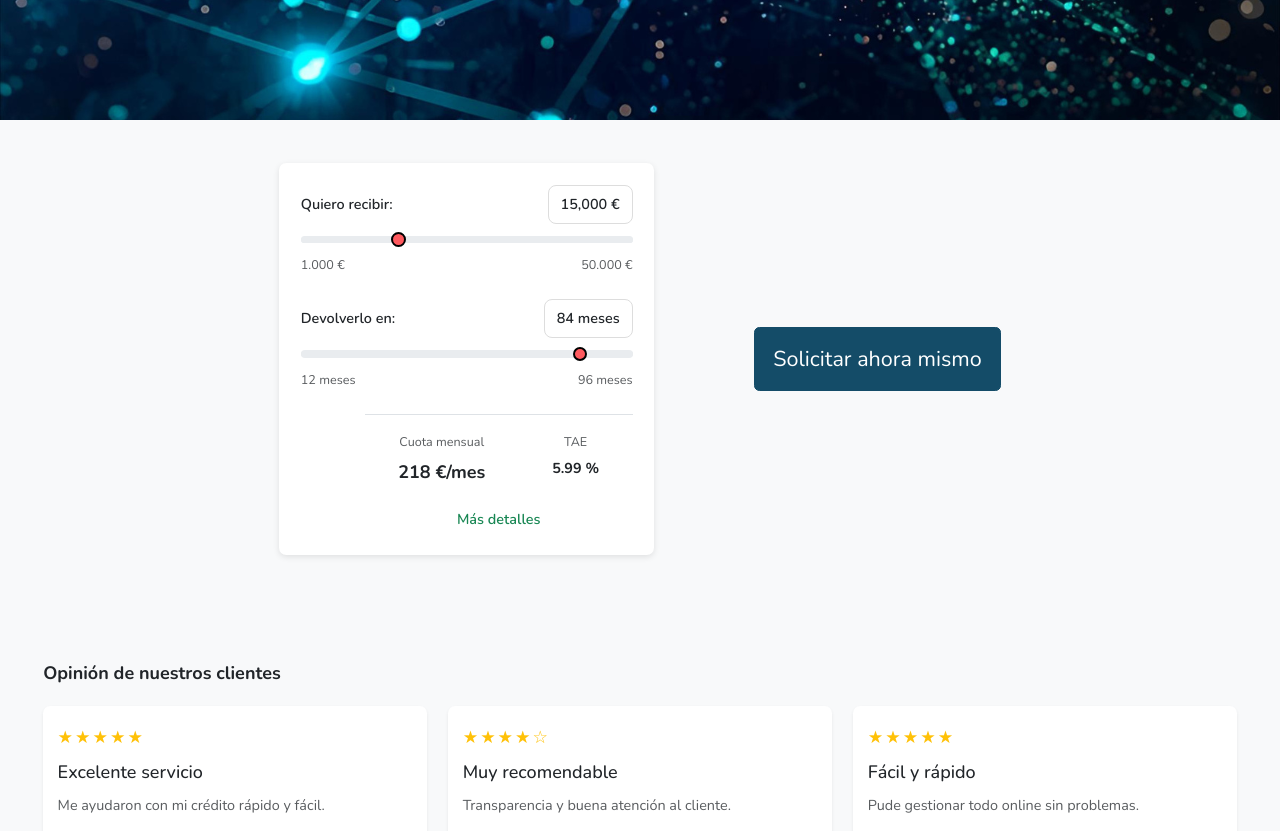
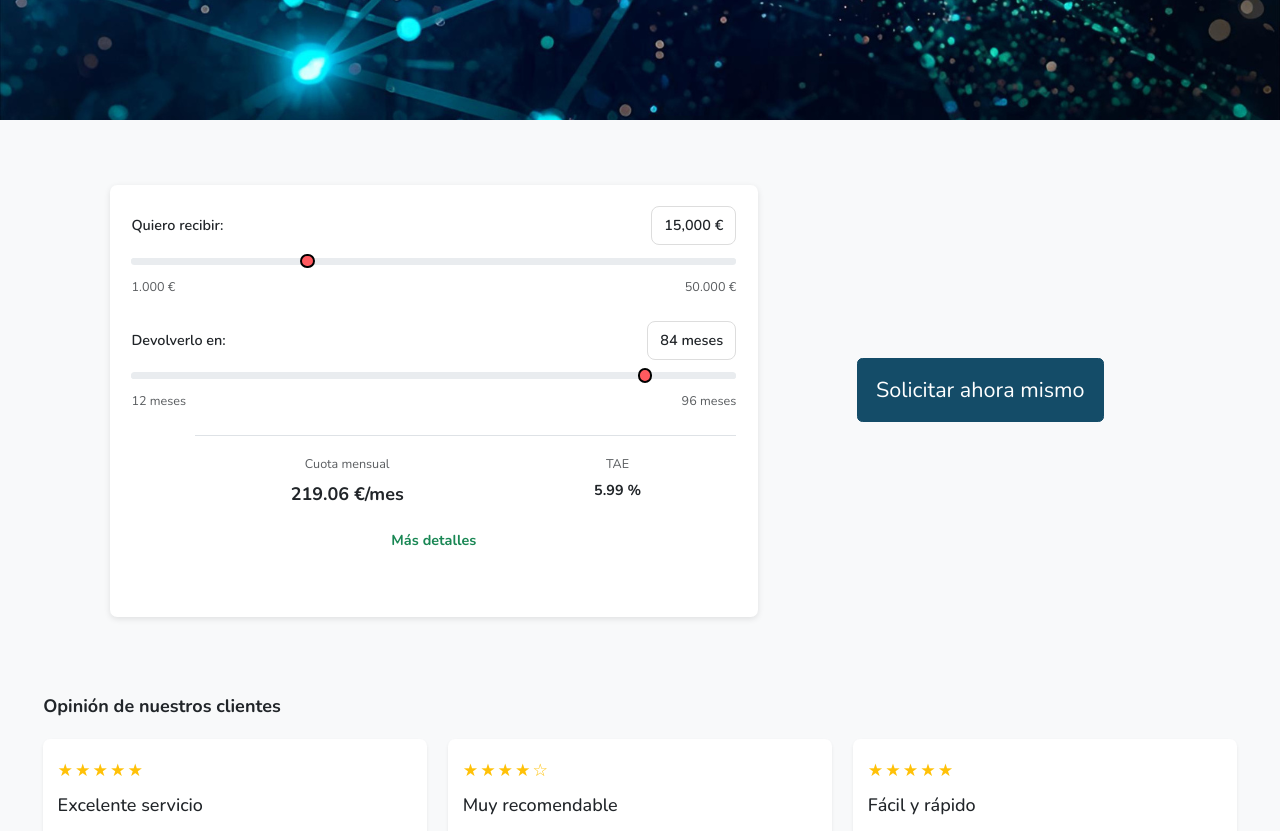
Before and after one commit to CreditosPYMES-NCG27/webapp-creditos-pymes, a React (Vite) app: page / in a window 1280 px wide. Shown: the part 600-1431 px from the top of the page. Built offline with nearby package versions, Linux system fonts and the light colour scheme.

Commit message:
updated home page

```diff
--- a/src/features/LoanAmount/LoanAmount.css
+++ b/src/features/LoanAmount/LoanAmount.css
@@ -1,5 +1,6 @@
 .loan-card {
-  width: 375px;
+  width: 45rem;
+  min-height: 30rem;
   margin: 0 auto;
 
   border-radius: 12px;
--- a/src/features/LoanAmount/LoanAmount.jsx
+++ b/src/features/LoanAmount/LoanAmount.jsx
@@ -1,16 +1,31 @@
+import { useState, useMemo } from 'react';
+
+//CSS files
 import './LoanAmount.css';
-import { useState } from 'react';
 import Button from '@/components/Button/Button';
 
 export default function LoanAmount() {
   const [amount, setAmount] = useState(15000);
   const [months, setMonths] = useState(84);
+  const [showDetails, setShowDetails] = useState(false);
+  const TAE = 5.99; // fixed TAE
+
+  // Monthly payment
+  const monthlyPayment = useMemo(() => {
+    const monthlyRate = TAE / 100 / 12;
+    if (monthlyRate === 0) return amount / months;
+    return (amount * monthlyRate) / (1 - Math.pow(1 + monthlyRate, -months));
+  }, [amount, months]);
+
+  // Total repayment and interest
+  const totalRepayment = useMemo(() => monthlyPayment * months, [monthlyPayment, months]);
+  const totalInterest = useMemo(() => totalRepayment - amount, [totalRepayment, amount]);
 
   return (
-    <div className="loan-wrapper my-5">
-      <div className="d-flex align-items-center">
-        {/* Tarjeta */}
-        <div className="card loan-card p-4 me-custom">
+    <div className="row p-4 pt-5 pb-0 m-0">
+      {/* Card column */}
+      <div className="col-lg-8 mb-3 mt-4">
+        <div className="card loan-card p-4">
           {/* Monto */}
           <div className="mb-4">
             <div className="d-flex justify-content-between align-items-center">
@@ -57,22 +72,45 @@ export default function LoanAmount() {
           <div className="d-flex justify-content-around border-top pt-3">
             <div className="text-center">
               <div className="small text-muted">Cuota mensual</div>
-              <div className="fw-bold fs-5">218 €/mes</div>
+              <div className="fw-bold fs-5">{monthlyPayment.toFixed(2)} €/mes</div>
             </div>
             <div className="text-center">
               <div className="small text-muted">TAE</div>
-              <div className="fw-bold fs-6">5.99 %</div>
+              <div className="fw-bold fs-6">{TAE} %</div>
             </div>
           </div>
 
-          <div className="text-center mt-3">
-            <a href="#" className="text-success fw-semibold text-decoration-none">
+          {/* Más detalles toggle */}
+          <div className="text-center mt-3 m-0">
+            <p
+              className="text-success fw-bold text-center text-decoration-none"
+              style={{ cursor: 'pointer' }}
+              onClick={(e) => {
+                e.preventDefault();
+                setShowDetails(!showDetails);
+              }}
+            >
               Más detalles
-            </a>
+            </p>
           </div>
+
+          {/* Detalles calculados */}
+          {showDetails && (
+            <div className="mt-3 border-top pt-3 text-start small">
+              <div className="d-flex justify-content-between">
+                <div><strong>Principal:</strong> {amount.toLocaleString()} €</div>
+                <div><strong>Plazo:</strong> {months} meses</div>
+              </div>
+              <div className='text-center mt-3 mb-1'><strong>Cuota mensual:</strong> {monthlyPayment.toFixed(2)} €</div>
+              <div className='text-center m-0'><strong>Total a pagar:</strong> {totalRepayment.toFixed(2)} €</div>
+              <div className='fs-5 text-center m-0'><strong>Intereses totales:</strong> {totalInterest.toFixed(2)} €</div>
+            </div>
+          )}
         </div>
+      </div>
 
-
+      {/* Button column */}
+      <div className="col-lg-3 d-flex align-items-center justify-content-between mb-3">
         <Button
           text="Solicitar ahora mismo"
           color="teal"
@@ -81,5 +119,6 @@ export default function LoanAmount() {
         />
       </div>
     </div>
+
   );
 }
```
